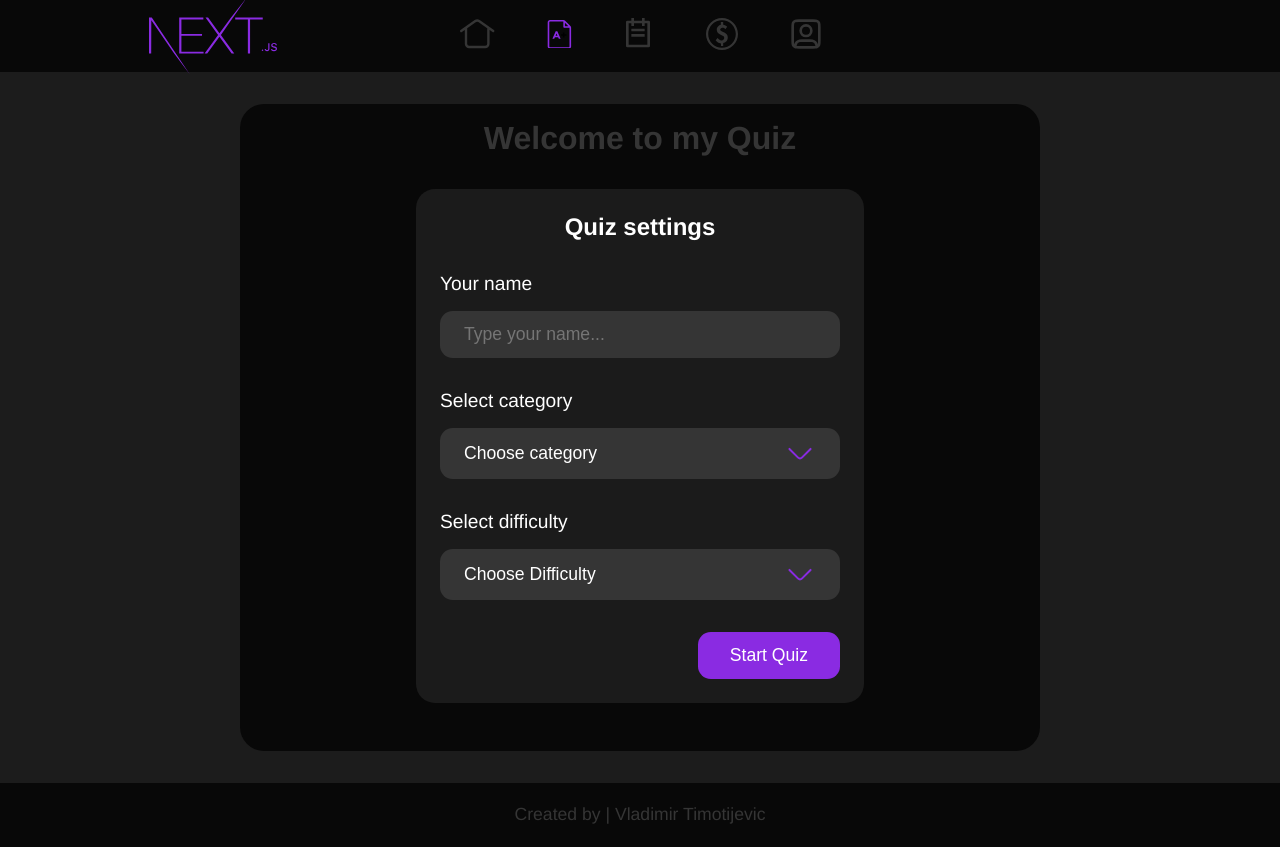
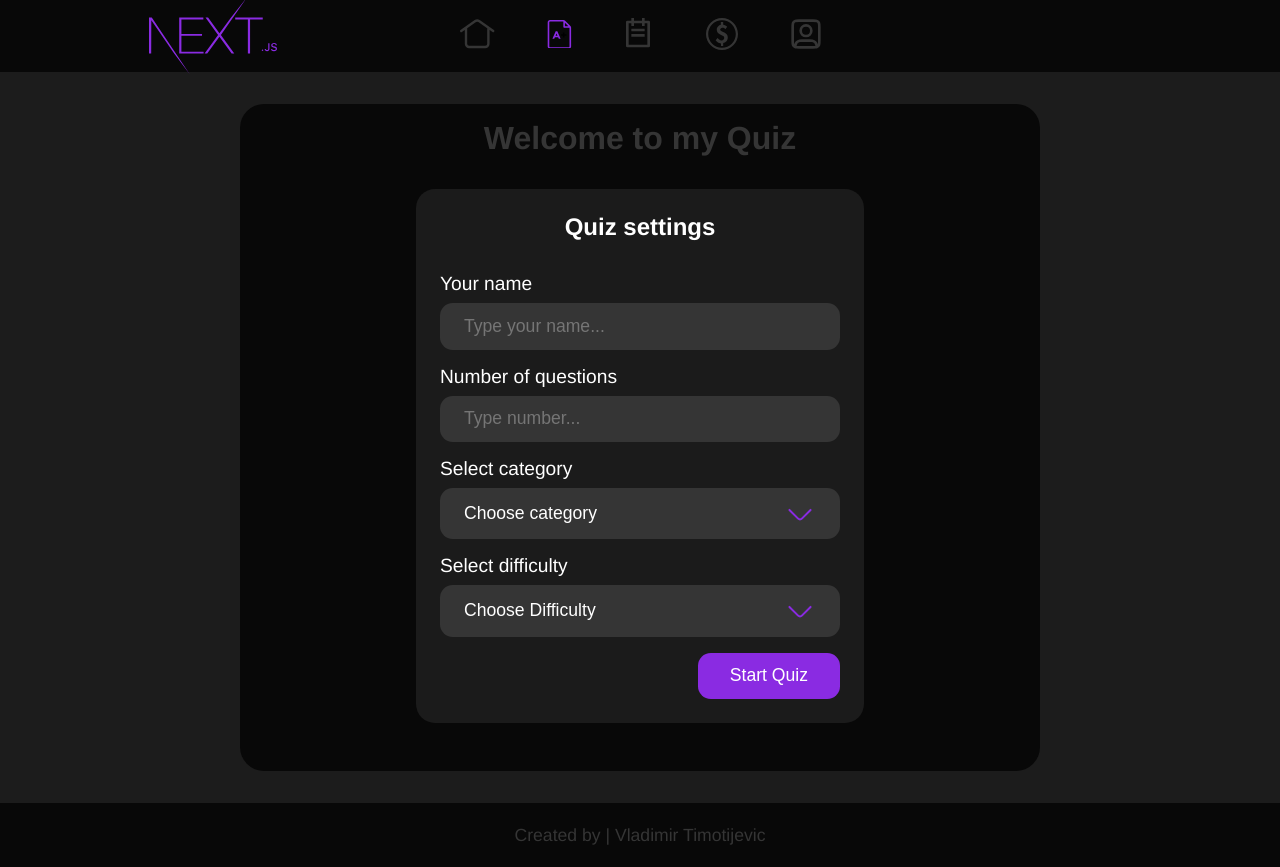
Before and after one commit to TimotijevicVlada/NextJS, a Next.js app: page /quiz in a window 1280 px wide. Built offline with nearby package versions, Linux system fonts and the light colour scheme.

Commit message:
Adding amount to the route

```diff
--- a/components/Quiz/Quiz/Quiz.module.scss
+++ b/components/Quiz/Quiz/Quiz.module.scss
@@ -27,15 +27,16 @@
             text-align: center;
         }
 
-        .nameWrapper {
+        .nameWrapper,
+        .questionNumberWrapper {
             display: flex;
             flex-direction: column;
-            margin-bottom: 2rem;
+            margin-bottom: 1rem;
             position: relative;
 
             label {
                 font-size: 1.2rem;
-                margin-bottom: 1rem;
+                margin-bottom: 0.5rem;
             }
 
             input {
@@ -47,25 +48,18 @@
                 padding: 0.8rem 1.5rem;
                 border-radius: 0.8rem;
             }
-
-            .errors {
-                position: absolute;
-                bottom: -1.2rem;
-                color: $color-red;
-                font-size: 0.8rem;
-            }
         }
 
         .categoryWrapper,
         .difficultyWrapper {
             display: flex;
             flex-direction: column;
-            margin-bottom: 2rem;
+            margin-bottom: 1rem;
             position: relative;
 
             label {
                 font-size: 1.2rem;
-                margin-bottom: 1rem;
+                margin-bottom: 0.5rem;
             }
 
             &.difficultyWrapper {
@@ -126,13 +120,6 @@
                     }
                 }
             }
-
-            .errors {
-                position: absolute;
-                bottom: -1.2rem;
-                color: $color-red;
-                font-size: 0.8rem;
-            }
         }
 
         .startButton {
--- a/components/Quiz/Quiz/Quiz.tsx
+++ b/components/Quiz/Quiz/Quiz.tsx
@@ -10,7 +10,7 @@ import ArrowUp from "assets/arrow-up.svg";
 import { Categories, Difficulty } from '../Categories';
 
 //types
-import { SelectedCategoryProps, ErrorsProps } from '@/types/components/quiz';
+import { SelectedCategoryProps } from '@/types/components/quiz';
 
 const Quiz = () => {
 
@@ -22,11 +22,11 @@ const Quiz = () => {
 
     //local state
     const [name, setName] = useState("");
+    const [questionNumbers, setQuestionNumbers] = useState("");
     const [categoryDropdown, setCategoryDropdown] = useState(false);
     const [selectedCategory, setSelectedCategory] = useState<SelectedCategoryProps | null>(null);
     const [difficultyDropdown, setDifficultyDropdown] = useState(false);
     const [selectedDifficulty, setSelectedDifficulty] = useState("");
-    const [errors, setErrors] = useState<ErrorsProps>({ name: false, category: false, difficulty: false });
 
     useEffect(() => {
         const handleCloseDropdown = (e: MouseEvent) => {
@@ -44,12 +44,11 @@ const Quiz = () => {
     }, []);
 
     const handleSubmit = () => {
-        const hasErrors = checkErrors();
-        if (hasErrors) return;
         const quizData = {
-            name: name,
-            category: selectedCategory?.value,
-            difficulty: selectedDifficulty
+            name: name ? name : "Player 1",
+            questionNumbers: questionNumbers ? questionNumbers : "5",
+            category: selectedCategory?.value ? selectedCategory.value : "21",
+            difficulty: selectedDifficulty ? selectedDifficulty : "easy"
         }
         router.push({
             pathname: "/quiz/questions",
@@ -57,29 +56,22 @@ const Quiz = () => {
         })
     }
 
-    const checkErrors = () => {
-        let tempErrors = {} as ErrorsProps;
-        if (!name.trim()) tempErrors = { ...tempErrors, name: true };
-        if (!selectedCategory) tempErrors = { ...tempErrors, category: true };
-        if (!selectedDifficulty) tempErrors = { ...tempErrors, difficulty: true };
-        setErrors(tempErrors);
-        const checkErrors = Object.values(tempErrors);
-        return !!checkErrors.length;
+    const handleName = (e: React.ChangeEvent<HTMLInputElement>) => {
+        setName(e.target.value);
     }
 
-    const handleName = (e: React.ChangeEvent<HTMLInputElement>) => {
-        setName(e.target.value);
-        if (errors.name && e.target.value) setErrors({ ...errors, name: false });
+    const handleQuestionNumber = (e: React.ChangeEvent<HTMLInputElement>) => {
+        const isNumber = /^[0-9]+$/.test(e.target.value);
+        if (!isNumber && e.target.value) return;
+        setQuestionNumbers(e.target.value);
     }
 
     const handleCategory = (item: SelectedCategoryProps) => {
         setSelectedCategory(item);
-        if (errors.category) setErrors({ ...errors, category: false });
     }
 
     const handleDifficulty = (item: string) => {
         setSelectedDifficulty(item);
-        if (errors.difficulty) setErrors({ ...errors, difficulty: false });
     }
 
     return (
@@ -95,7 +87,15 @@ const Quiz = () => {
                         value={name}
                         onChange={handleName}
                     />
-                    {errors.name && <div className={css.errors}>Name is required</div>}
+                </div>
+                <div className={css.questionNumberWrapper}>
+                    <label>Number of questions</label>
+                    <input
+                        type="text"
+                        placeholder='Type number...'
+                        value={questionNumbers}
+                        onChange={handleQuestionNumber}
+                    />
                 </div>
                 <div className={css.categoryWrapper} onClick={(e) => { setCategoryDropdown(prev => !prev); e.stopPropagation() }}>
                     <label>Select category</label>
@@ -110,7 +110,6 @@ const Quiz = () => {
                             ))}
                         </div>
                     }
-                    {errors.category && <div className={css.errors}>Category is required</div>}
                 </div>
                 <div className={css.difficultyWrapper} onClick={(e) => { setDifficultyDropdown(prev => !prev); e.stopPropagation() }}>
                     <label>Select difficulty</label>
@@ -127,7 +126,6 @@ const Quiz = () => {
                             ))}
                         </div>
                     }
-                    {errors.difficulty && <div className={css.errors}>Difficulty is required</div>}
                 </div>
                 <div className={css.startButton}>
                     <button onClick={handleSubmit}>Start Quiz</button>
--- a/components/Quiz/QuizBody/QuizBody.tsx
+++ b/components/Quiz/QuizBody/QuizBody.tsx
@@ -40,7 +40,8 @@ const QuizBody: React.FC<QuizBodyProps> = ({
                 query: {
                     name: name,
                     score: score,
-                    category: category
+                    category: category,
+                    totalQuestions: questions.length
                 }
             });
         }
--- a/components/Quiz/QuizQuestions/QuizQuestions.tsx
+++ b/components/Quiz/QuizQuestions/QuizQuestions.tsx
@@ -28,6 +28,7 @@ const QuizQuestions = () => {
 
   //variables
   const name = useMemo(() => router.query.name, [router.query.name]);
+  const questionNumbers = useMemo(() => router.query.questionNumbers, [router.query.questionNumbers])
   const category = useMemo(() => router.query.category, [router.query.category]);
   const difficulty = useMemo(() => router.query.difficulty, [router.query.difficulty]);
 
@@ -35,8 +36,8 @@ const QuizQuestions = () => {
   const [currentQuestion, setQurrentQuestion] = useState<QuestionsProps | null>(null);
 
   useEffect(() => {
-    if (category && difficulty) {
-      getQuizQuestions(category, difficulty);
+    if (category && difficulty && questionNumbers) {
+      getQuizQuestions(category, difficulty, questionNumbers);
     }
   }, [category])
 
--- a/components/Quiz/QuizScore/QuizScore.tsx
+++ b/components/Quiz/QuizScore/QuizScore.tsx
@@ -17,7 +17,7 @@ const QuizScore = () => {
             </div>
             <div className={css.score}>
                 <h2>Total score</h2>
-                <h2>{router.query.score}</h2>
+                <h2>{router.query.score}/{router.query.totalQuestions}</h2>
             </div>
             <div className={css.category}>
                 <h2>Category</h2>
--- a/redux/actions/quizActions.ts
+++ b/redux/actions/quizActions.ts
@@ -3,10 +3,10 @@ import { Route } from "@/api/api";
 import { Dispatch } from "redux";
 import { ActionType } from "../actionTypes";
 
-export const getQuizQuestions = (category: string | string[], difficulty: string | string[]) => async (dispatch: Dispatch) => {
+export const getQuizQuestions = (category: string | string[], difficulty: string | string[], questionNumbers: string | string[]) => async (dispatch: Dispatch) => {
     dispatch({ type: ActionType.GET_QUESTIONS_LOADING, payload: true });
     try {
-        const { data } = await axios.get(`${Route.getQuizQuestions}?amount=3&category=${category}&difficulty=${difficulty}&type=multiple`);
+        const { data } = await axios.get(`${Route.getQuizQuestions}?amount=${questionNumbers}&category=${category}&difficulty=${difficulty}&type=multiple`);
         dispatch({ type: ActionType.GET_QUESTIONS, payload: data.results });
     } catch (error) {
         dispatch({ type: ActionType.GET_QUESTIONS_ERROR });
--- a/types/components/quiz.ts
+++ b/types/components/quiz.ts
@@ -4,12 +4,6 @@ import { QuestionsProps } from "../redux/quizReducer";
 export interface SelectedCategoryProps {
     category: string;
     value: number;
-}
-
-export interface ErrorsProps {
-    name: boolean;
-    category: boolean;
-    difficulty: boolean;
 }
 
 export interface QuizBodyProps {
```
